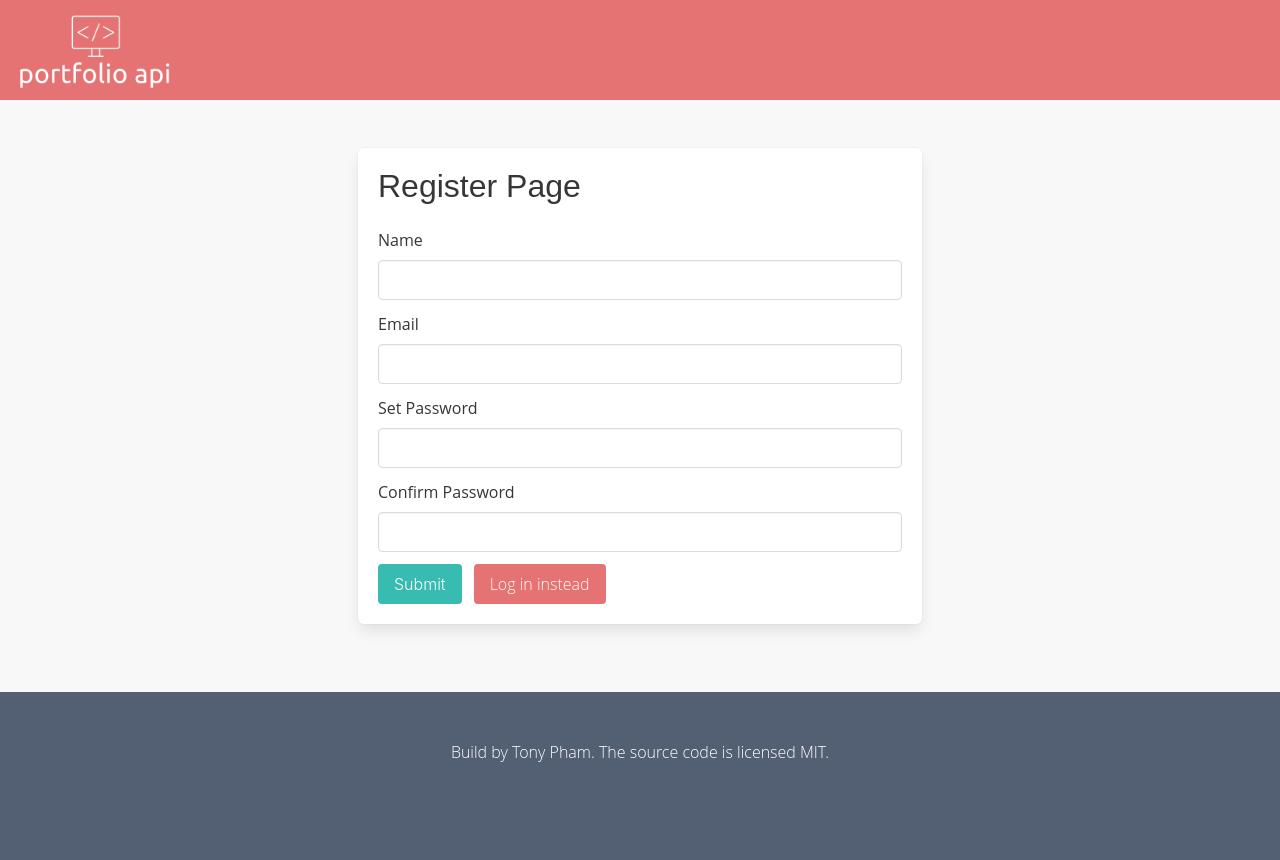
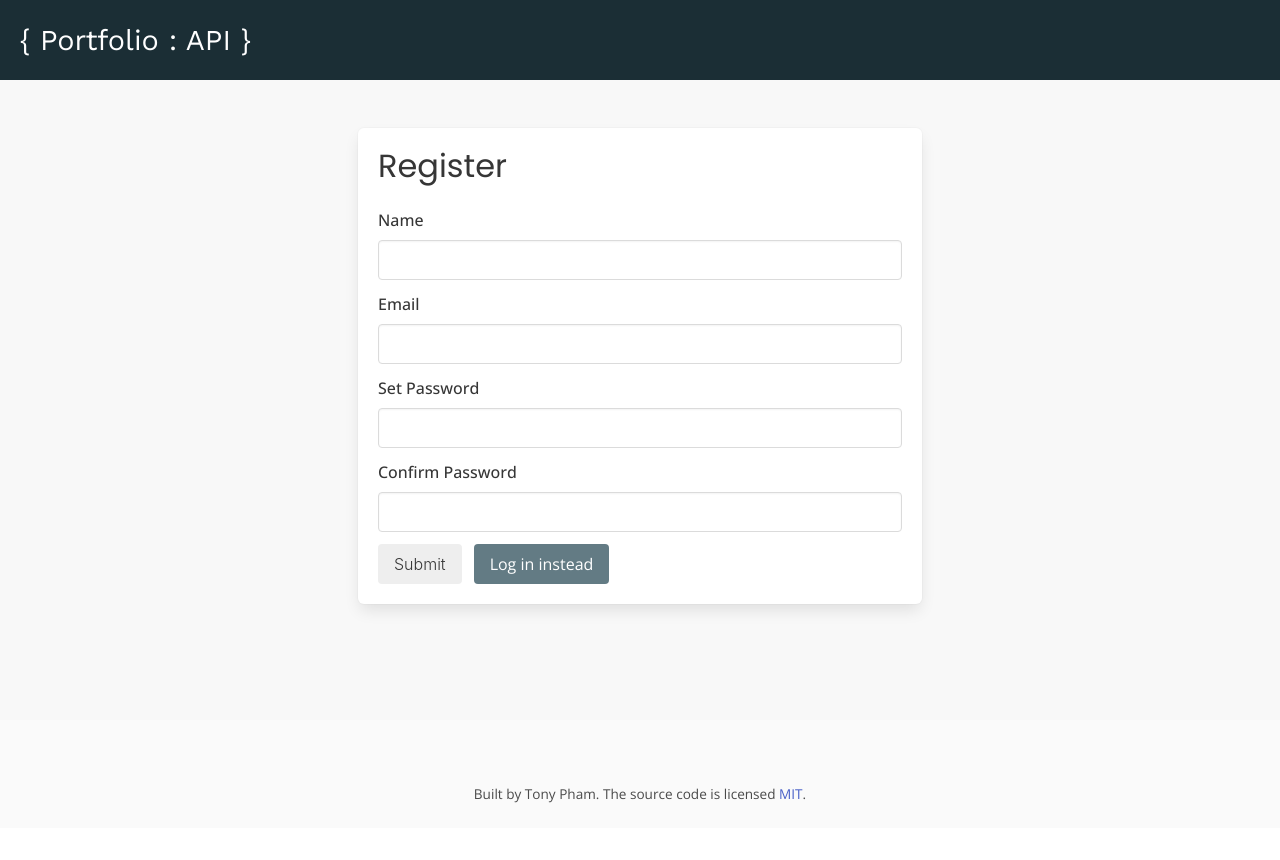
Before and after one commit to phamtony/api-portfolio, a Flask app: page /register in a window 1280 px wide. After the commit the page ends 803 px from the top, so only its background shows below. Run offline with Flask 2, Linux system fonts and the light colour scheme; some libraries are stand-ins or nearby versions.

Commit message:
updated design

```diff
--- a/app/static/css/style.css
+++ b/app/static/css/style.css
@@ -4,28 +4,33 @@
 :root {
     --white: #fff;
     --black: #000;
-    --main-light-red: #e57373;
-    --main-light-red-hover: #dc5555;
-    --main-teal: #38bbb0;
-    --main-teal-hover: #317f7d;
+    --main-color: #1b2e35;
+    --main-color-hover: #314c5b;
+    --main-teal: #7eb3c7;
+    --main-teal-hover: #6797a6;
+    --gun-metal: #637b84;
+    --gun-metal-hover: #53636b;
     --red: #c62828;
     --red-hover: #9c2b2b;
     --green: #2e7d32;
+    --off-yellow: #dcd3b5;
     --light-grey: #eeeeee;
     --light-grey-hover: #dedede;
     --white-grey: #f8f8f8;
     --blue-grey: #536073;
     --opensans: 'Open Sans', sans-serif;
     --poppins: 'Poppins', sans-serif;
+    --worksans: 'Work Sans', sans-serif;
     --easing: cubic-bezier(0.645,0.045,0.355,1);
     --transition: all 0.25s cubic-bezier(0.645,0.045,0.355,1);
 }
-.main-red-bg {background-color: var(--main-light-red);}
+.main-color-bg {background-color: var(--main-color);}
 .main-teal-bg {background-color: var(--main-teal);}
+.main-gun-metal {background-color: var(--gun-metal);}
 .light-grey-bg {background-color: var(--light-grey);}
 .blue-grey-bg {background-color: var(--blue-grey);}
 .red-bg {background-color: var(--red);}
-.main-red {color: var(--main-light-red);}
+.main-color {color: var(--main-color);}
 .white {color: var(--white);}
 .black {color: var(--black);}
 
@@ -47,6 +52,15 @@ h2 {
     padding-bottom: 5px;
     margin-top: 0 !important;
 }
+footer {
+    padding: 4rem 1.5rem 1.5rem !important;
+    font-size: .85em;
+}
+.logo {
+    font-family: var(--worksans);
+    font-size: 1.8rem !important;
+    font-weight: 400;
+}
 .white-space-nowrap {
     white-space: nowrap;
 }
@@ -56,8 +70,8 @@ h2 {
 }
 
 nav {
-    height: 100px;
-    line-height: 100px;
+    height: 80px;
+    line-height: 80px;
 }
 nav .navbar-item i {
     margin-right: 5px;
@@ -67,11 +81,11 @@ nav .navbar-item i {
     transition: var(--transition);
 }
 a.navbar-item:hover {
-    background-color: var(--main-light-red-hover) !important;
+    background-color: var(--main-color-hover) !important;
 }
 
 .section {
-    min-height: 74vh;
+    min-height: 80vh;
 }
 .content {
     position: relative;
@@ -102,12 +116,16 @@ a.navbar-item:hover {
     text-align: center;
 }
 
-.button.main-red-bg:hover {
-    background-color: var(--main-light-red-hover);
+.button.main-color-bg:hover {
+    background-color: var(--main-color-hover);
     color: var(--white);
 }
 .button.main-teal-bg:hover {
     background-color: var(--main-teal-hover);
+    color: var(--white);
+}
+.button.main-gun-metal:hover {
+    background-color: var(--gun-metal-hover);
     color: var(--white);
 }
 .button.light-grey-bg:hover {
--- a/app/templates/base.html
+++ b/app/templates/base.html
@@ -8,7 +8,9 @@
     <title>{% block title %}Portfolio Data{% endblock %}</title>
 
     <link rel="stylesheet" href="https://cdn.jsdelivr.net/npm/bulma@0.9.2/css/bulma.min.css">
-    <link href="https://fonts.googleapis.com/css2?family=Material+Icons" rel="stylesheet">
+    <link rel="preconnect" href="https://fonts.googleapis.com">
+    <link rel="preconnect" href="https://fonts.gstatic.com" crossorigin>
+    <link href="https://fonts.googleapis.com/css2?family=Material+Icons&family=Open+Sans:ital,wght@0,300..800;1,300..800&family=Poppins:ital,wght@0,100;0,200;0,300;0,400;0,500;0,600;0,700;0,800;0,900;1,100;1,200;1,300;1,400;1,500;1,600;1,700;1,800;1,900&family=Work+Sans:ital,wght@0,100..900;1,100..900&display=swap" rel="stylesheet">
     <link rel="icon" href="../static/logo/favicon.ico">
 
     <link rel="stylesheet" href="{{ url_for('static', filename='css/style.css') }}">
@@ -25,10 +27,10 @@
     <script src="{{ url_for('static', filename='js/main.js') }}"></script>
 {% endblock %}
 
-<footer class="footer blue-grey-bg">
+<footer class="footer">
   <div class="content has-text-centered">
-    <p class="white">
-      Build by Tony Pham. The source code is licensed <a class="white" href="http://opensource.org/licenses/mit-license.php">MIT</a>.
+    <p>
+      Built by Tony Pham. The source code is licensed <a href="http://opensource.org/licenses/mit-license.php">MIT</a>.
     </p>
   </div>
 </footer>
--- a/app/templates/header.html
+++ b/app/templates/header.html
@@ -1,9 +1,9 @@
-<div class="container is-fluid main-red-bg">
-    <nav class="navbar main-red-bg" role="navigation" aria-label="main navigation">
+<div class="container is-fluid main-color-bg">
+    <nav class="navbar main-color-bg" role="navigation" aria-label="main navigation">
 
         <div class="navbar-brand is-align-items-center">
-            <a class="brand-logo" href="{{ url_for('main_page.home') }}"><img
-                    src="{{ url_for('static', filename='logo/logo_w.png') }}" alt="">
+            <a class="brand-logo" href="{{ url_for('main_page.home') }}">
+                <p class="logo white">{ Portfolio : API }</p>
             </a>
 
             <a role="button" class="navbar-burger" aria-label="menu" aria-expanded="false"
@@ -14,7 +14,7 @@
             </a>
         </div>
 
-        <div id="navbar_portfolio" class="navbar-menu main-red-bg">
+        <div id="navbar_portfolio" class="navbar-menu main-color-bg">
             <div class="navbar-end">
                 {% if title == "Register" or title == "Login" %}
                 {% else %}
--- a/app/views/account/templates/account.html
+++ b/app/views/account/templates/account.html
@@ -43,7 +43,7 @@
                                        value="Save">
                             </p>
                             <p class="control">
-                                <a class="button main-red-bg white" id="api_button">Generate API</a>
+                                <a class="button main-gun-metal white" id="api_button">Generate API</a>
                             </p>
                             <p class="control">
                                 <a class="button color-none"
--- a/app/views/register_login/templates/login_register.html
+++ b/app/views/register_login/templates/login_register.html
@@ -10,7 +10,7 @@
                 <div class="box">
                     <div class="content">
 
-                        <h1>{{ title }} Page</h1>
+                        <h1>{{ title }}</h1>
 
                         {% with messages = get_flashed_messages() %}
                             {% if messages %}
@@ -35,15 +35,15 @@
 
                         <div class="field is-grouped">
                             <p class="control">
-                                <input class="button main-teal-bg white" type="submit" name="submit" id="submit" value="Submit">
+                                <input class="button light-grey-bg" type="submit" name="submit" id="submit" value={% if title == "Register" %}"Submit"{% else %}"Log In"{% endif %}>
                             </p>
 
                             <p class="control">
                                 {% if title == "Register" %}
-                                    <a class="button main-red-bg white"
+                                    <a class="button main-gun-metal white"
                                        href="{{ url_for('register_login_page.login') }}">Log in instead</a>
                                 {% else %}
-                                    <a class="button main-red-bg white"
+                                    <a class="button main-gun-metal white"
                                        href="{{ url_for('register_login_page.register') }}">Register</a>
                                 {% endif %}
                             </p>
```
